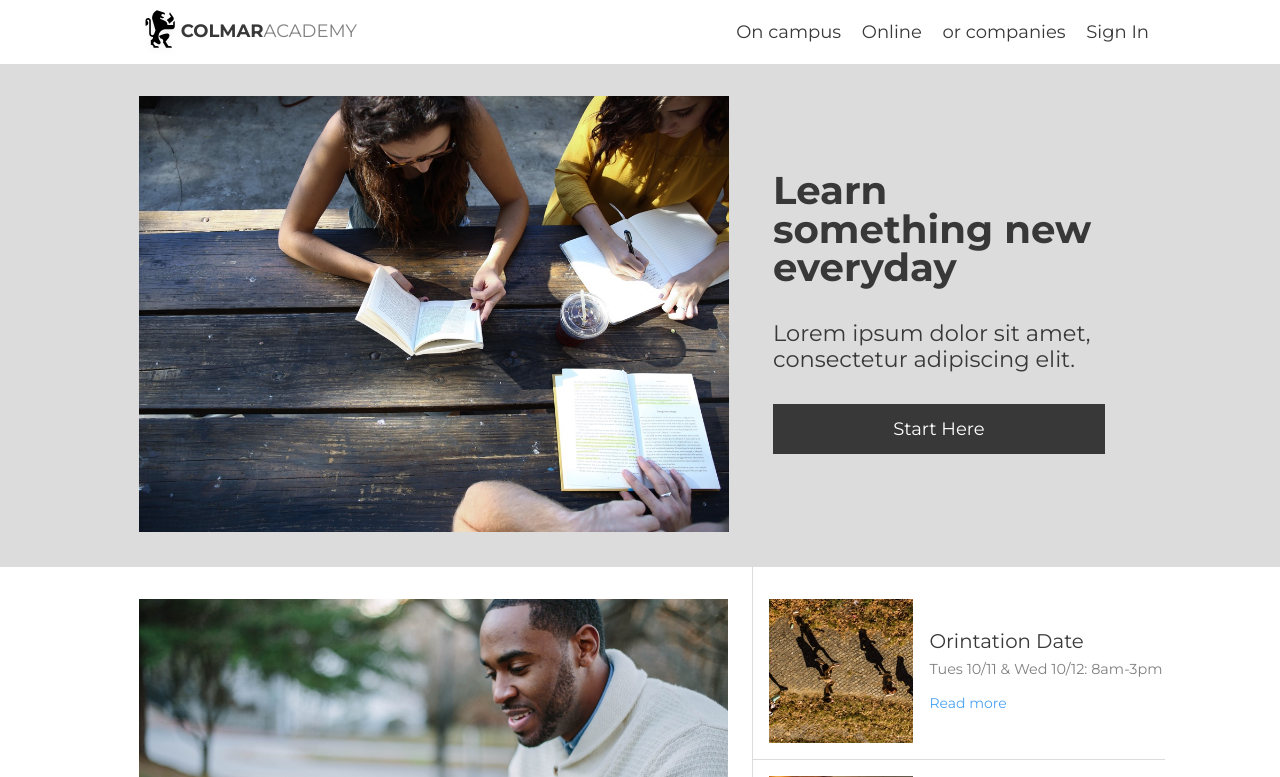
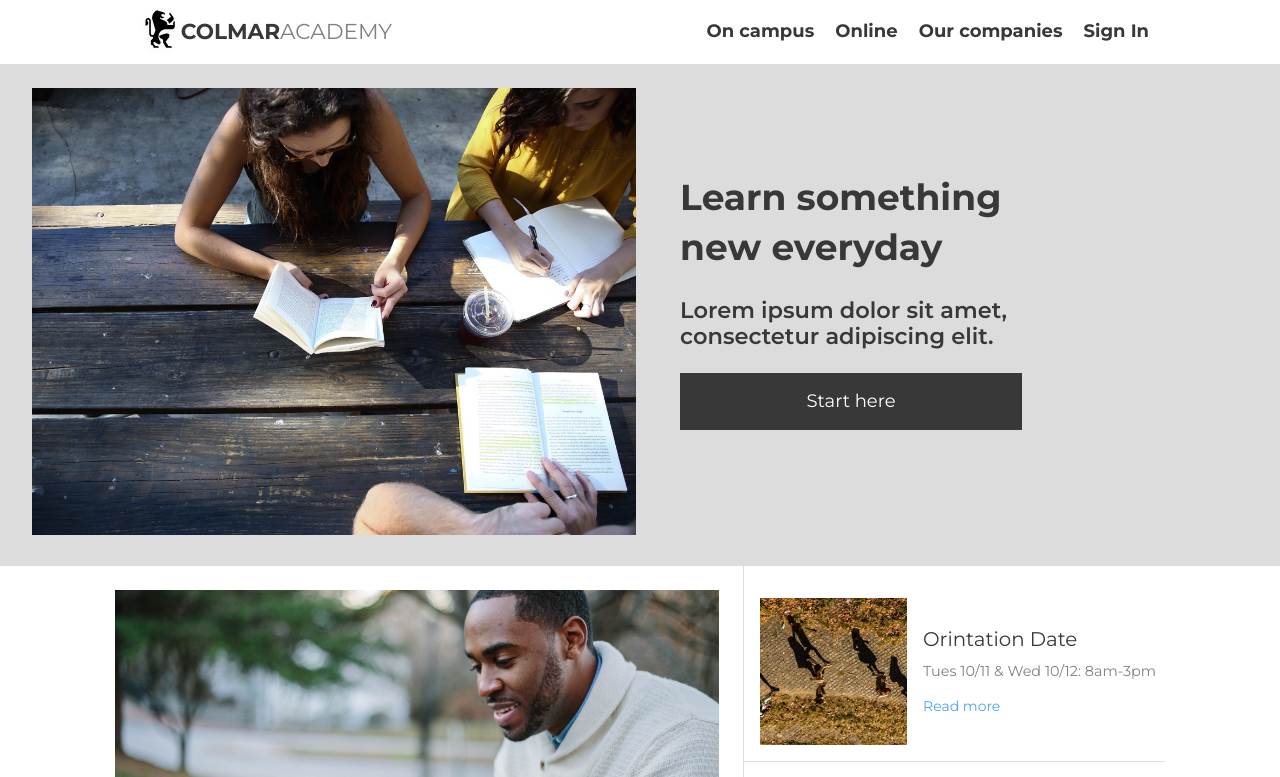
Before and after one commit to amendizabalm/ColmarAcademy, a plain HTML site: page index.html in a window 1280 px wide. Shown: the top 777 px of the page. Drawn offline with Linux system fonts and the light colour scheme; a script that the page names is missing.

Commit message:
banner section finished

```diff
--- a/index.html
+++ b/index.html
@@ -23,7 +23,7 @@
             <nav class="desktop">
                 <a href="#">On campus</a>
                 <a href="#">Online</a>
-                <a href="#">or companies</a>
+                <a href="#">Our companies</a>
                 <a href="#">Sign In</a>
             </nav>
             <nav class="mobile">
@@ -43,8 +43,8 @@
             <div class="right-section ">
                 <div class="tagline">
                     <h1>Learn something new everyday</h1>
-                    <h4>Lorem ipsum dolor sit amet, consectetur adipiscing elit.</h4>
-                    <a href="#" target="_blank">Start Here</a>
+                    <h2>Lorem ipsum dolor sit amet, consectetur adipiscing elit.</h2>
+                    <a href="#" target="_blank" >Start here</a>
                 </div>
             </div>
         </div>
--- a/resources/styles.css
+++ b/resources/styles.css
@@ -6,6 +6,8 @@ html {
     font-family: "Montserrat", sans-serif;
     font-size: 1rem;
     background-color: white;
+    color: #383838;
+    line-height: 1.4;
   }
 
   .container {
@@ -19,23 +21,18 @@ html {
     }
   }
 
-  h1 {
-    font-size: 2.15rem;
-    color: #383838;
-    font-weight: 700;
+  h1{
+    font-size: 2rem;
+    font-weight: bold;
   }
 
   h2 {
-    font-size: 1.9rem;
-    color: #383838;
-    font-weight: 700;
-  }
-
-  h4 {
     font-size: 1.25rem;
     color: #383838;
-    font-weight: 500;
+    font-weight: 600;
     line-height: 1.45rem;
+    padding-top: 24px;
+    padding-bottom: 24px;
   }
 
   h6 {
@@ -82,18 +79,19 @@ html {
   }
 
   .Colmar {
-    font-size: 1rem;
+    font-size: 1.2rem;
     font-weight: 700;
   }
 
   .Academy {
-    font-size: 1rem;
+    font-size: 1.2rem;
     font-weight: 400;
     color: gray;
   }
 
   nav {
     text-align: right;
+    font-weight: bold;
     flex-grow: 1;
   }
 
@@ -102,6 +100,7 @@ html {
     padding-right: 16px;
     color: #383838;
     font-size: 1rem;
+    font-weight: 400px;
     cursor: auto;
     text-decoration: none;
   }
@@ -140,17 +139,18 @@ html {
   /* Main Banner Section */
   .main-banner {
     background-color: #DCDCDC;
-    margin: 0 auto;
   }
 
   .main-banner .container {
-    display: flex;
+    display:inline-flex;
     justify-content: space-between;
+    align-items: flex-start;
+    margin-left: 32px;
   }
 
   .left-section {
-    width: 60%;
-    padding: 32px 24px;
+    flex-basis: 60%;
+    padding: 24px 24px 24px 0px;
   }
 
   .left-section img {
@@ -249,6 +249,7 @@ html {
 
   .left-section p {
     padding: 24px 24px 24px 0px;
+    width: 60%;
   }
 
   .content {
```
